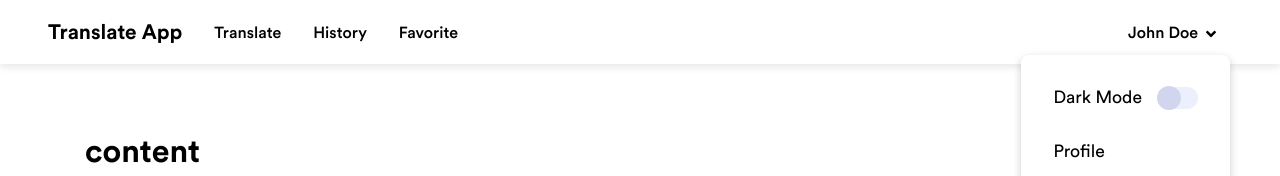
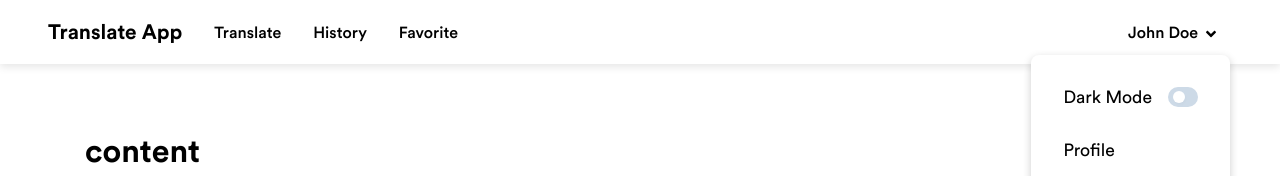
Before and after one commit to andreviallon/translate-app, a Next.js app: page / in a window 1280 px wide. Both pictures are taken after a click on the link "John Doe". Shown: the top 176 px of the page. Built offline with nearby package versions, Linux system fonts and the light colour scheme.

Commit message:
change dark mode switch to us framer motion

```diff
--- /dev/null
+++ b/components/Toggle.tsx
@@ -0,0 +1,42 @@
+import styled from 'styled-components';
+import { motion } from "framer-motion";
+
+const Switch = styled.div`
+    .switch {
+        width: 30px;
+        height: 20px;
+        border-radius: 100px;
+        padding: 0 5px;
+        display: flex;
+        align-items: center;
+        cursor: pointer;
+    }
+
+    .on {
+        background: ${({ theme }) => theme.primary};
+        justify-content: flex-end;
+    }
+
+    .off {
+        background: ${({ theme }) => theme.lightPrimary};
+        justify-content: flex-start;
+    }
+
+    .knob {
+        width: 12px;
+        height: 12px;
+        background-color: #ffffff;
+        border-radius: 200px;
+        box-shadow: 1px 2px 3px rgba(0, 0, 0, 0.02);
+    }
+`;
+
+export default function Toggle({ isActive, ...props }) {
+    return (
+        <Switch>
+            <motion.div animate className={`switch ${isActive ? "on" : "off"}`} {...props}>
+                <motion.div animate className={'knob'} />
+            </motion.div>
+        </Switch>
+    );
+}
--- a/components/header.tsx
+++ b/components/header.tsx
@@ -1,4 +1,5 @@
 import styled from "styled-components";
+import Toggle from './Toggle';
 import { useContext, useState, useEffect } from 'react';
 import { FontAwesomeIcon } from '@fortawesome/react-fontawesome'
 import { faAngleDown } from '@fortawesome/free-solid-svg-icons'
@@ -82,97 +83,6 @@ const Overlay = styled.div`
     z-index: 2;
 `;
 
-const Input = styled.input`
-    display: none;
-
-    &+label {
-        border-radius: 9px;
-        display: block;
-        cursor: pointer;
-        position: relative;
-        transition: box-shadow .4s;
-
-        &:before {
-            content: '';
-            position: absolute;
-            left: 0;
-            top: 0;
-            right: 0;
-            bottom: 0;
-            border-radius: inherit;
-            transition: opacity .4s;
-        }
-    }
-    &:not(:checked) {
-        & + label {
-            pointer-events: none;
-            & + span {
-                opacity: 1;
-                transform: translateY(12px);
-            }
-        }
-    }
-    &:checked {
-        & + label {
-            --offset: 18px;
-            --gradient: 1;
-            --shadow: rgba(0, 6, 39, .1);
-            --light-shadow: rgba(255, 255, 255, .8);
-            --light-shadow-2: rgba(255, 255, 255, .1);
-        }
-    }
-`;
-
-const Switch = styled.div`
-    position: relative;
-    display: inline-block;
-    z-index: 1;
-    vertical-align: top;
-    height: 22px;
-    width: 40px;
-    border-radius: 11px;
-    background: #ECEFFC;
-
-    &:before {
-        content: '';
-        position: absolute;
-        left: 0;
-        top: 0;
-        right: 0;
-        bottom: 0;
-        border-radius: inherit;
-        background: linear-gradient(90deg, #4F97FF, #3D85CC);
-        opacity: var(--gradient, 0);
-        transition: all .4s;
-    }
-`;
-
-const Dot = styled.div`
-    background: #D1D6EE;
-    position: absolute;
-    width: 24px;
-    height: 24px;
-    border-radius: 50%;
-    left: -1px;
-    top: -1px;
-    transform: translateX(var(--offset, 0));
-    transition: transform .4s, box-shadow .4s;
-    box-shadow: -4px -4px 8px var(--light-shadow-2, transparent), 4px 4px 8px var(--shadow, transparent);
-
-    &:before {
-        content: '';
-        position: absolute;
-        left: 0;
-        top: 0;
-        right: 0;
-        bottom: 0;
-        border-radius: inherit;
-        background: linear-gradient(160deg, #F1F4FF, #F9FAFF);
-        opacity: var(--gradient, 0);
-        transition: all .4s;
-    }
-`;
-
 const DarkModeToggle = styled.span`
     font-size: 1.1rem;
     margin-right: 1rem;
@@ -182,10 +92,10 @@ const DarkModeToggle = styled.span`
 export default function Header() {
     const { theme, setTheme } = useContext(ThemeContext);
     const [dropdownOpen, setDropdownOpen] = useState(false);
-    const [checked, setChecked] = useState(theme === Theme.DARK);
+    const [isActive, setIsActive] = useState(theme === Theme.DARK);
 
     useEffect(() => {
-        setChecked(theme === Theme.DARK);
+        setIsActive(theme === Theme.DARK);
     }, [theme])
 
     const toggleTheme = () => setTheme();
@@ -201,12 +111,7 @@ export default function Header() {
                     <Flex>
                         <DropdownItem onClick={toggleTheme}>
                             <DarkModeToggle>Dark Mode</DarkModeToggle>
-                            <Input type="checkbox" defaultChecked={checked} />
-                            <label>
-                                <Switch>
-                                    <Dot></Dot>
-                                </Switch>
-                            </label>
+                            <Toggle isActive={isActive} onClick={() => setIsActive(!isActive)} />
                         </DropdownItem>
                         <DropdownItem onClick={() => closeDropdown()}>Profile</DropdownItem>
                         <DropdownItem onClick={() => closeDropdown()}>Logout</DropdownItem>
--- a/package.json
+++ b/package.json
@@ -13,6 +13,7 @@
     "@fortawesome/react-fontawesome": "^0.1.11",
     "formik": "^2.1.7",
     "framer": "^1.2.8",
+    "framer-motion": "^2.7.9",
     "js-cookie": "^2.2.1",
     "next": "9.5.3",
     "react": "16.13.1",
--- a/styles/theme.ts
+++ b/styles/theme.ts
@@ -1,15 +1,15 @@
 export const lightTheme = {
     body: "#FFFFFF",
     text: "#000000",
+    primary: "#3D85CC",
     mediumGray: "#6E6E6E",
-    primary: "#3D85CC",
     lightPrimary: "#CDDAE7"
 };
 
 export const darkTheme = {
     body: "#212024",
     text: "#FFFFFF",
+    primary: "#3D85CC",
     mediumGray: "#6E6E6E",
-    primary: "#3D85CC",
     lightPrimary: "#CDDAE7"
 };
```
Also changed, not shown: 1 other file (tests, documents, lock files or other folders).
